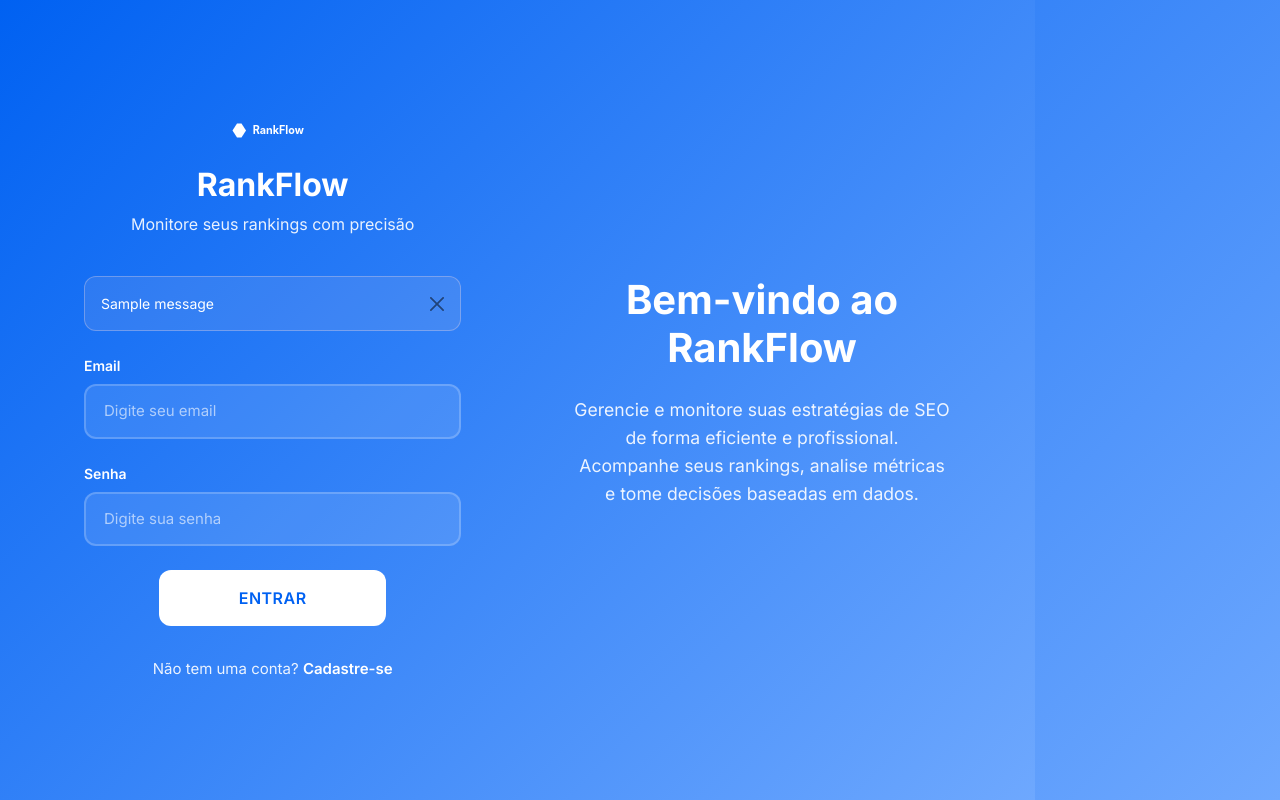
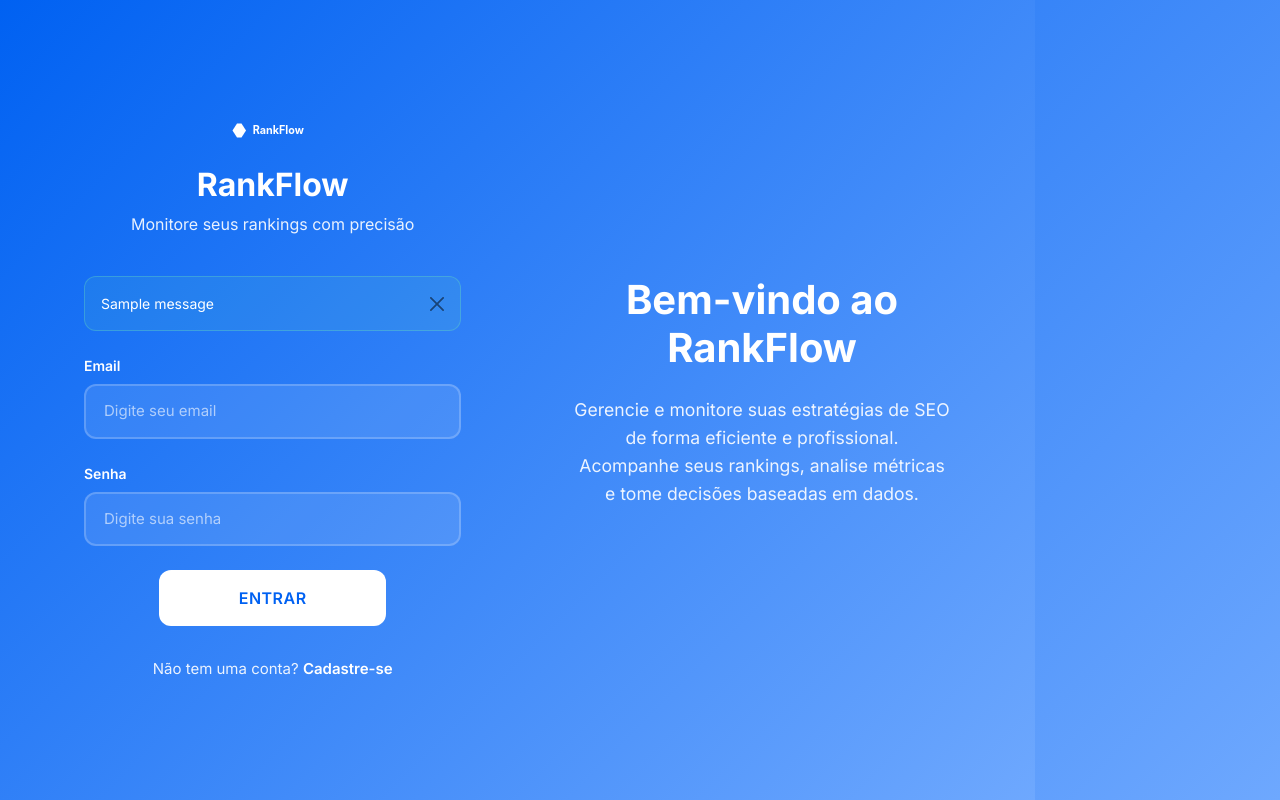
Before and after one commit to Gabrielnfranca/RankFlow_SEO, a Flask app: page /login in a window 1280 px wide. Run offline with Flask 3, Linux system fonts and the light colour scheme; tables that the repository leaves empty hold one stand-in row (values such as "Sample post"); one stand-in notice (Sample message) is shown.

Commit message:
Add auto-login after registration and improve success messages

```diff
--- a/app.py
+++ b/app.py
@@ -350,8 +350,10 @@ def cadastro():
             try:
                 db.session.add(novo_usuario)
                 db.session.commit()
-                flash('Cadastro realizado com sucesso! Por favor, faça login.', 'success')
-                return redirect(url_for('login'))
+                # Faz login automático após o cadastro
+                login_user(novo_usuario)
+                flash('Cadastro realizado com sucesso!', 'success')
+                return redirect(url_for('dashboard'))
             except Exception as e:
                 db.session.rollback()
                 logger.error(f"Erro ao criar usuário: {str(e)}")
--- a/static/css/style.css
+++ b/static/css/style.css
@@ -841,3 +841,9 @@ body {
     color: white;
     border-color: rgba(254, 226, 226, 0.3);
 }
+
+.alert-success {
+    background: rgba(110, 231, 183, 0.1);
+    color: white;
+    border-color: rgba(110, 231, 183, 0.3);
+}
--- a/templates/login.html
+++ b/templates/login.html
@@ -19,10 +19,10 @@
                         <p class="login-subtitle">Monitore seus rankings com precisão</p>
                     </div>
 
-                    {% with messages = get_flashed_messages() %}
+                    {% with messages = get_flashed_messages(with_categories=true) %}
                         {% if messages %}
-                            {% for message in messages %}
-                                <div class="alert alert-danger alert-dismissible fade show" role="alert">
+                            {% for category, message in messages %}
+                                <div class="alert alert-{{ category }} alert-dismissible fade show" role="alert">
                                     {{ message }}
                                     <button type="button" class="btn-close" data-bs-dismiss="alert" aria-label="Close"></button>
                                 </div>
```
